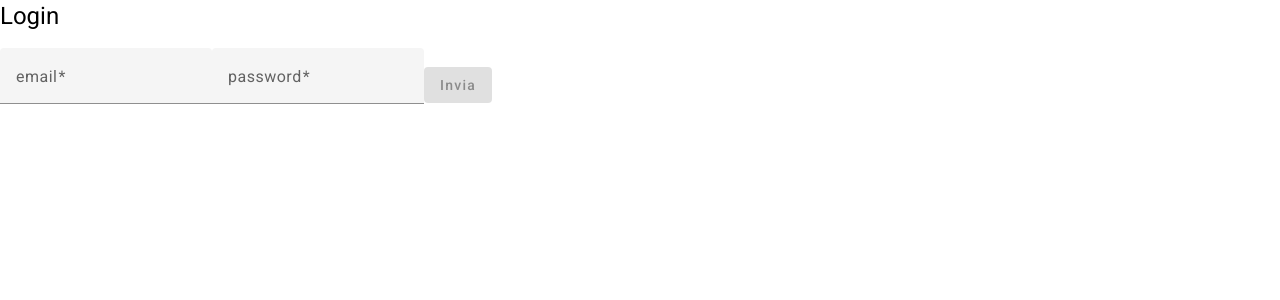
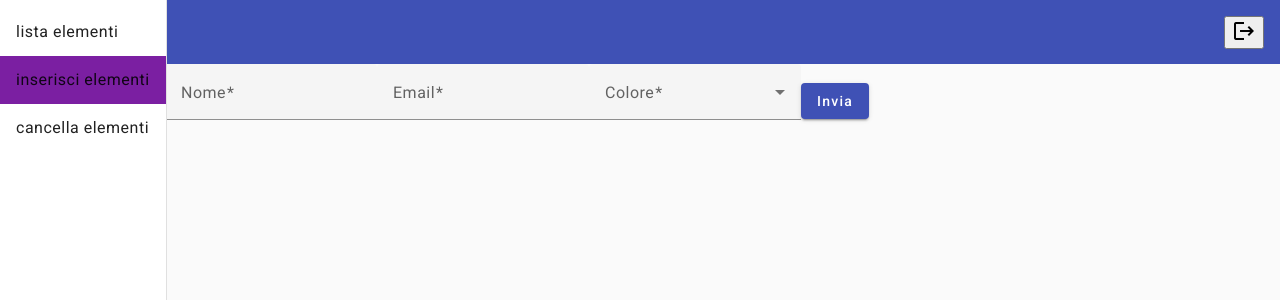
Before and after one commit to triccomane/progettoAngular, an Angular app: page /pagina2 in a window 1280 px wide. Before the commit this address led to /login. Shown: the top 300 px of the page. Built offline with nearby package versions, Linux system fonts and the light colour scheme.

Commit message:
submit data to firebase

```diff
--- a/src/app/auth/auth.service.ts
+++ b/src/app/auth/auth.service.ts
@@ -8,7 +8,7 @@ import { User } from '../modelli/user.model';
 })
 export class AuthService {
   user!: User;
-  isLoggedIn = false
+  isLoggedIn = true
   registerURL = 'https://identitytoolkit.googleapis.com/v1/accounts:signUp?key=AIzaSyDW5RT6p6RT3qVBtg5uQidZQN8c0W61sDg'
   loginURL = 'https://identitytoolkit.googleapis.com/v1/accounts:signInWithPassword?key=AIzaSyDW5RT6p6RT3qVBtg5uQidZQN8c0W61sDg'
 
--- a/src/app/componenti/pagina2/pagina2.component.ts
+++ b/src/app/componenti/pagina2/pagina2.component.ts
@@ -1,5 +1,6 @@
 import { Component, OnInit } from '@angular/core';
 import { FormControl, FormGroup, Validators } from '@angular/forms';
+import { FirebaseService } from 'src/app/servizi/firebase.service';
 
 @Component({
   selector: 'app-pagina2',
@@ -9,7 +10,7 @@ import { FormControl, FormGroup, Validators } from '@angular/forms';
 export class Pagina2Component implements OnInit{
   pagina2form!: FormGroup;
 
-  constructor(){}
+  constructor(private firebase: FirebaseService){}
 
   ngOnInit(): void {
     this.pagina2form = new FormGroup({
@@ -18,12 +19,22 @@ export class Pagina2Component implements OnInit{
       colore: new FormControl(null, [Validators.required]),
 
     })
+
   }
   onSubmit(){
-    const nome = this.pagina2form.value.nome
-    const email = this.pagina2form.value.email
-    const colore = this.pagina2form.value.colore
-    console.log(nome, email, colore)
-    this.pagina2form.reset()
+    // const nome = this.pagina2form.value.nome
+    // const email = this.pagina2form.value.email
+    // const colore = this.pagina2form.value.colore
+    // console.log(nome, email, colore)
+    // this.pagina2form.reset()
+
+    this.firebase
+    .insertPersona(
+      'https://progettoangular-d8f2b-default-rtdb.europe-west1.firebasedatabase.app/persone.json',
+      {nome: this.pagina2form.value.nome, email: this.pagina2form.value.email}
+    )
+      .subscribe(data => {
+        console.log(data)
+      })
   }
 }
--- a/src/app/servizi/firebase.service.ts
+++ b/src/app/servizi/firebase.service.ts
@@ -9,6 +9,10 @@ export class FirebaseService {
 
   constructor(private http: HttpClient, private authService: AuthService) { }
 
+  insertPersona(url: string, body: {}){
+    return this.http.post(`${url}?auth=${this.authService.user.token}`, body)
+  }
+
   getPersone(url: string){
     return this.http.get(`${url}?auth=${this.authService.user.token}`)
   }
```
